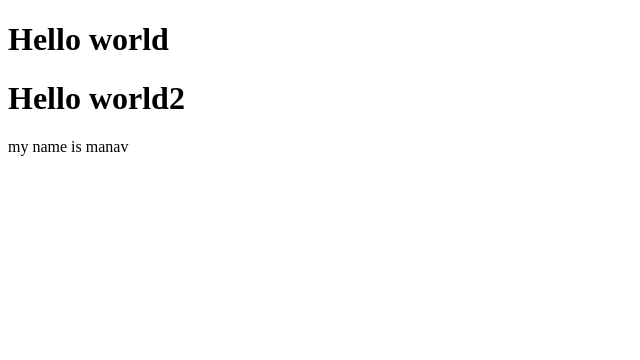
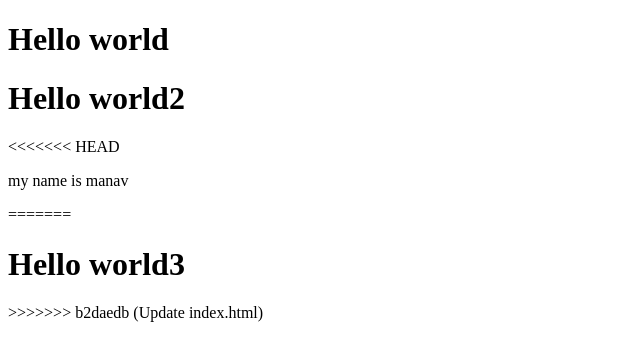
Before and after one commit to manavbhikadiya/gitlearn, a plain HTML site: page index.html in a window 1280 px wide. Shown: the whole page, without its empty margins (0-640 px from the left). Drawn offline with Linux system fonts and the light colour scheme.

Commit message:
Update index.html

```diff
--- a/index.html
+++ b/index.html
@@ -9,6 +9,10 @@
 <body>
     <h1>Hello world</h1>
     <h1>Hello world2</h1>
+<<<<<<< HEAD
     <p>my name is manav</p>
+=======
+    <h1>Hello world3</h1>
+>>>>>>> b2daedb (Update index.html)
 </body>
 </html>
```
